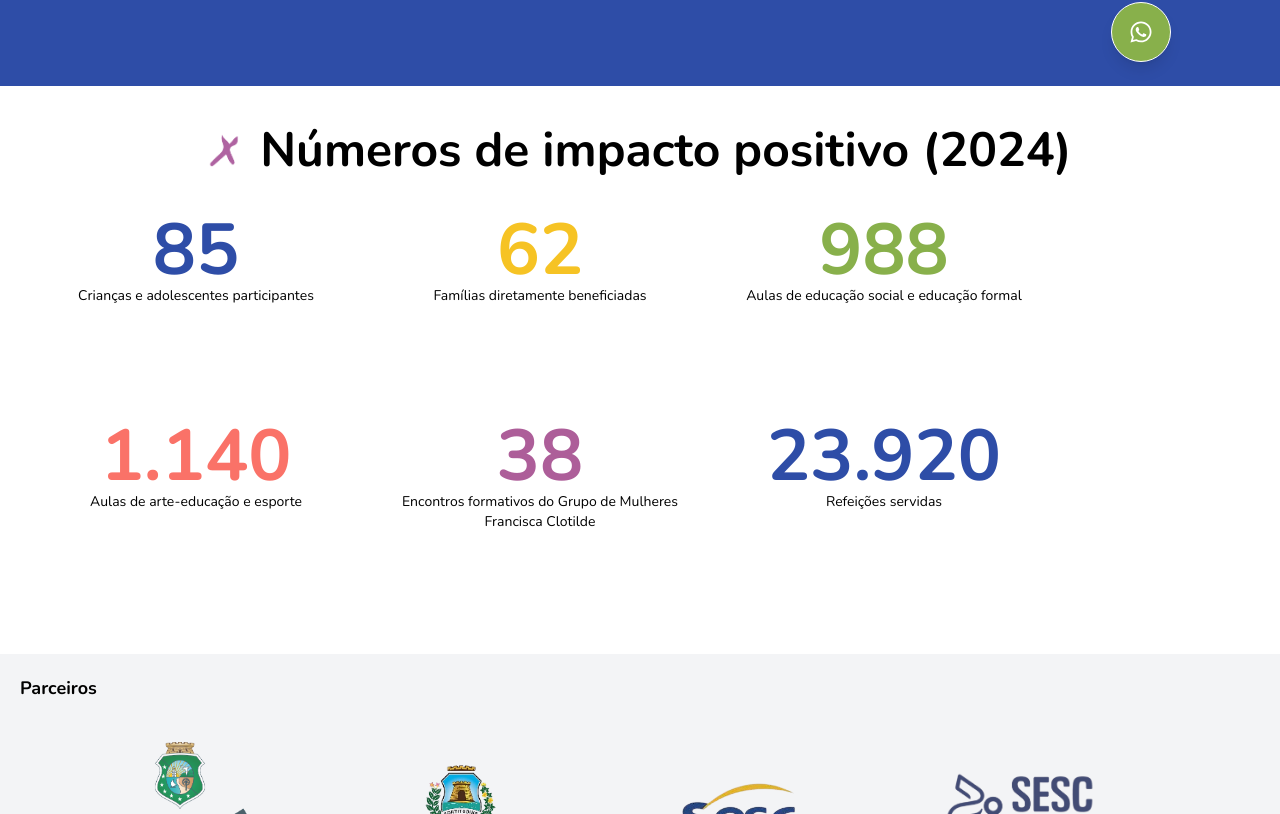
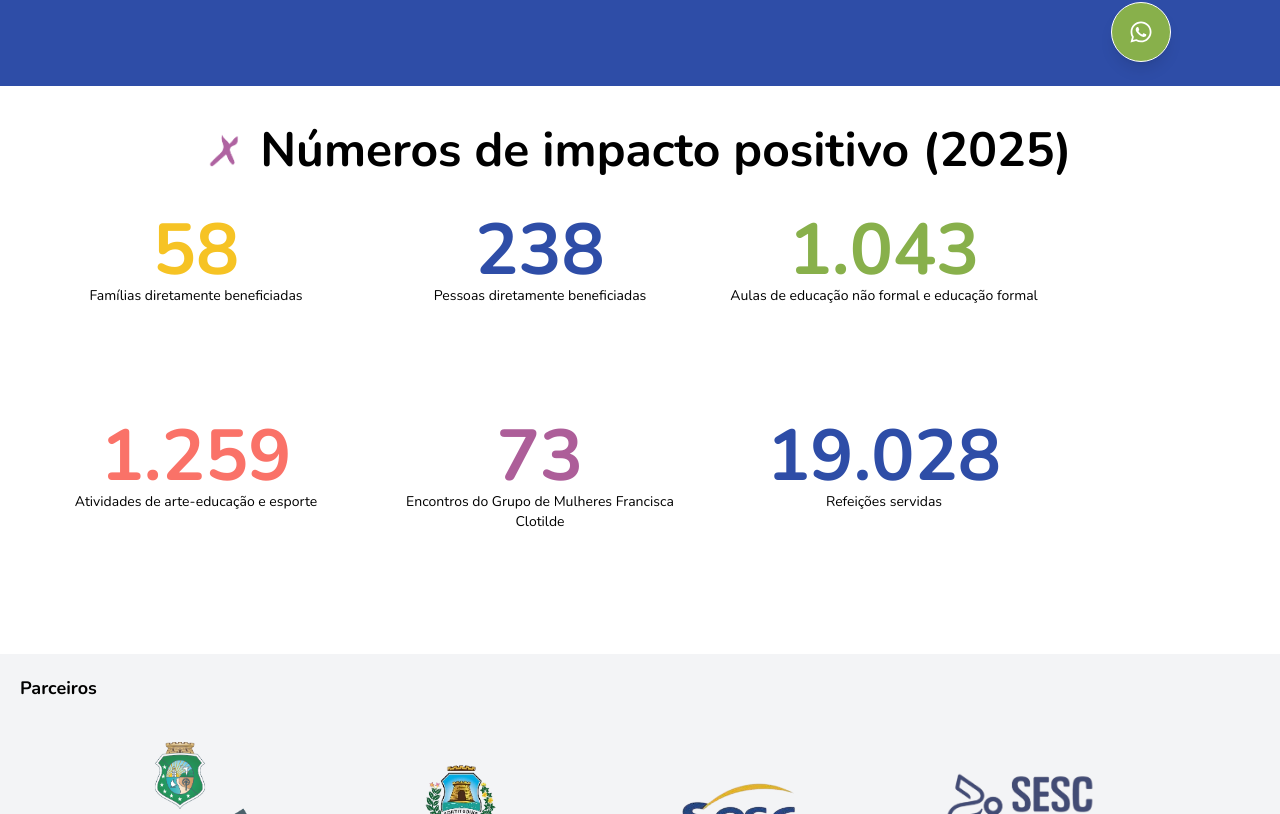
Before and after one commit to flaviare1s/irl, a React (Vite) app: page /transparencia in a window 1280 px wide. Shown: the part 578-1392 px from the top of the page. Built offline with nearby package versions, Linux system fonts and the light colour scheme.

Commit message:
Atualiza números anuais

```diff
--- a/src/components/Numeros.jsx
+++ b/src/components/Numeros.jsx
@@ -8,17 +8,17 @@ export const Numeros = () => {
       <div className="flex justify-center items-center gap-1 sm:gap-3 mb-10">
         <img className="w-10" src={pattern} />
         <h2 className="text-2xl sm:text-3xl md:text-5xl text-center font-bold">
-          Números de impacto positivo (2024)
+          Números de impacto positivo (2025)
         </h2>
       </div>
       <div className="flex flex-col lg:flex-row justify-center items-center">
         <div className="grid grid-cols-2 md:grid-cols-3 md:pr-[200px] gap-8 lg:min-h-[400px]">
-          <Numero textColor="text-primary" numero='85' descricao='Crianças e adolescentes participantes' />
-          <Numero textColor="text-freesia" numero='62' descricao='Famílias diretamente beneficiadas' />
-          <Numero textColor="text-greenery" numero='988' descricao='Aulas de educação social e educação formal' />
-          <Numero textColor="text-living-coral" numero='1140' descricao='Aulas de arte-educação e esporte' />
-          <Numero textColor="text-radiant-orchid" numero='38' descricao='Encontros formativos do Grupo de Mulheres Francisca Clotilde' />
-          <Numero textColor="text-primary" numero='23920' descricao='Refeições servidas' />
+          <Numero textColor="text-freesia" numero='58' descricao='Famílias diretamente beneficiadas' />
+          <Numero textColor="text-primary" numero='238' descricao='Pessoas diretamente beneficiadas' />
+          <Numero textColor="text-greenery" numero='1043' descricao='Aulas de educação não formal e educação formal' />
+          <Numero textColor="text-living-coral" numero='1259' descricao='Atividades de arte-educação e esporte' />
+          <Numero textColor="text-radiant-orchid" numero='73' descricao='Encontros do Grupo de Mulheres Francisca Clotilde' />
+          <Numero textColor="text-primary" numero='19028' descricao='Refeições servidas' />
         </div>
         <div className="mt-10">
           <BotaoDoacoes />
```
